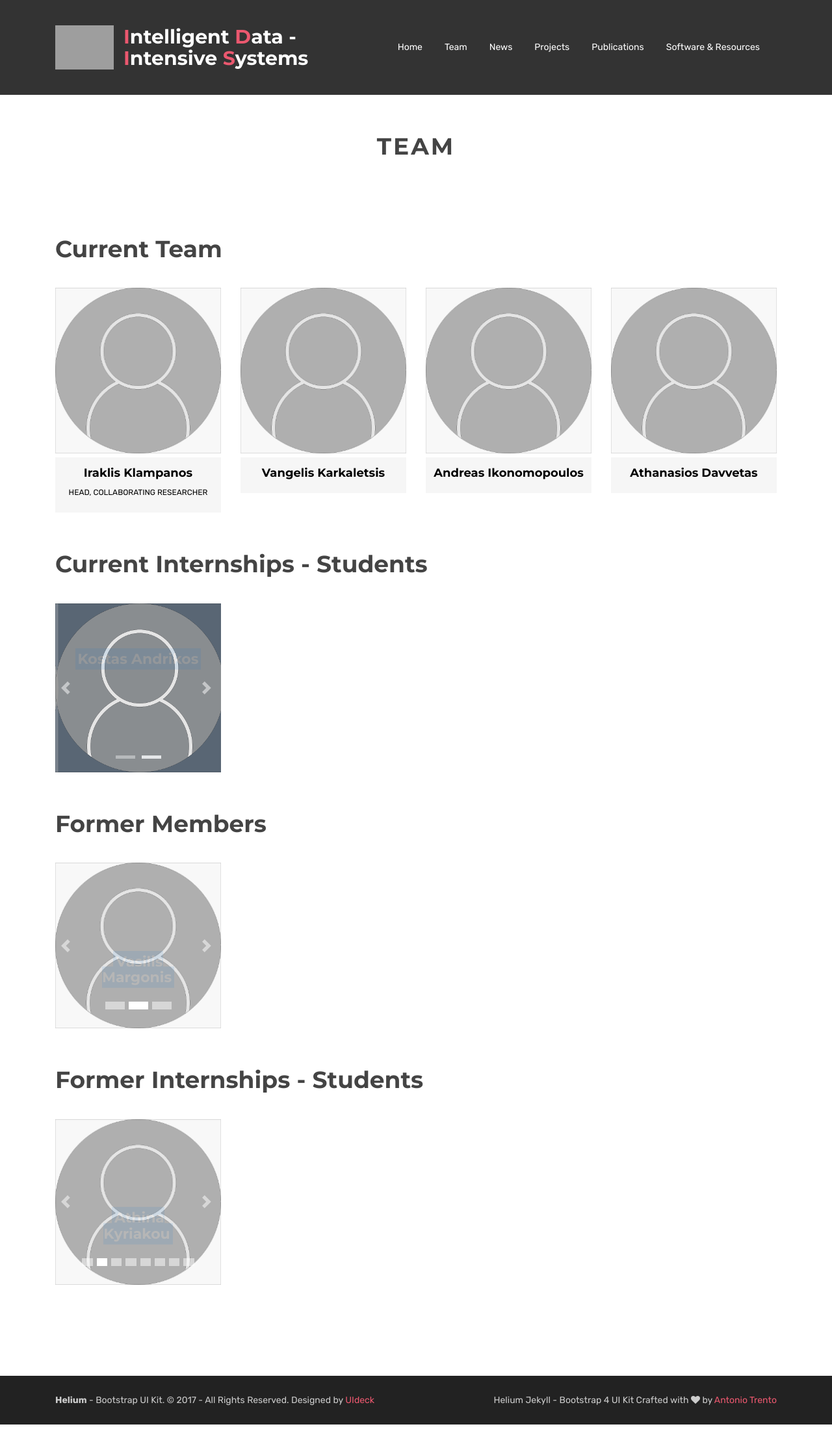
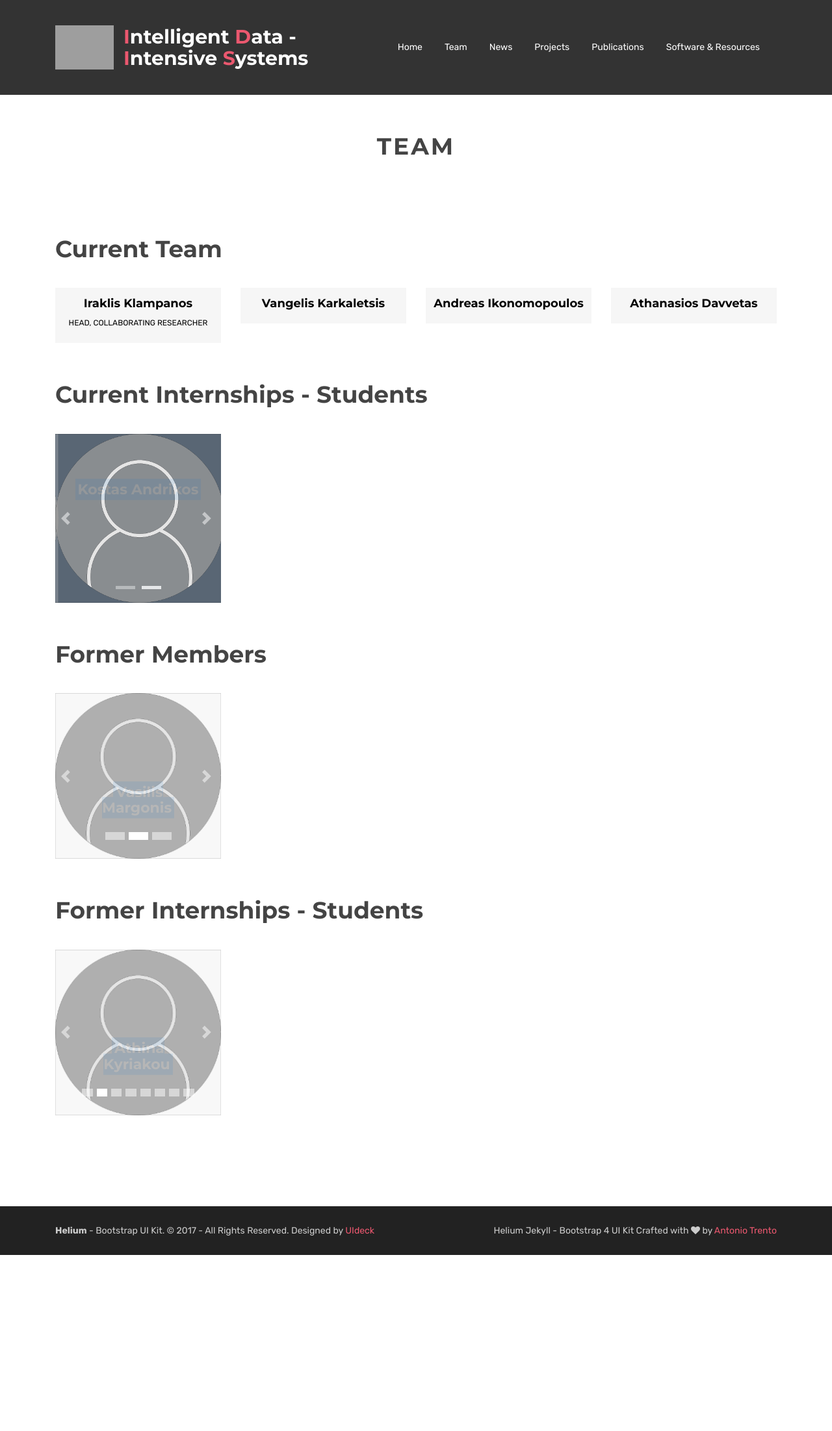
Before and after one commit to id-is/id-is.github.com, a Jekyll site: the page built from team.html, in a window 1280 px wide. Shown: the whole page at 65% size. Built offline with Jekyll 4.4.1, drawn with Linux system fonts in a browser that asks for light colours.

Commit message:
Test current team profiles

```diff
--- a/team.html
+++ b/team.html
@@ -27,7 +27,7 @@ canonical:
         <div class="col-sm-6 col-md-3">
           <!-- Team Item Starts -->
           <div class="team-item">
-            <figure class="team-profile">
+            <!-- <figure class="team-profile">
               <img src="{{ c.Image }}" alt="">
               <figcaption class="our-team">
                 <div class="details">
@@ -41,7 +41,7 @@ canonical:
                   </div>
                 </div>
               </figcaption>
-            </figure>
+            </figure> -->
             <div class="info">
               <h2>
                 {{ c.Name }}
```
